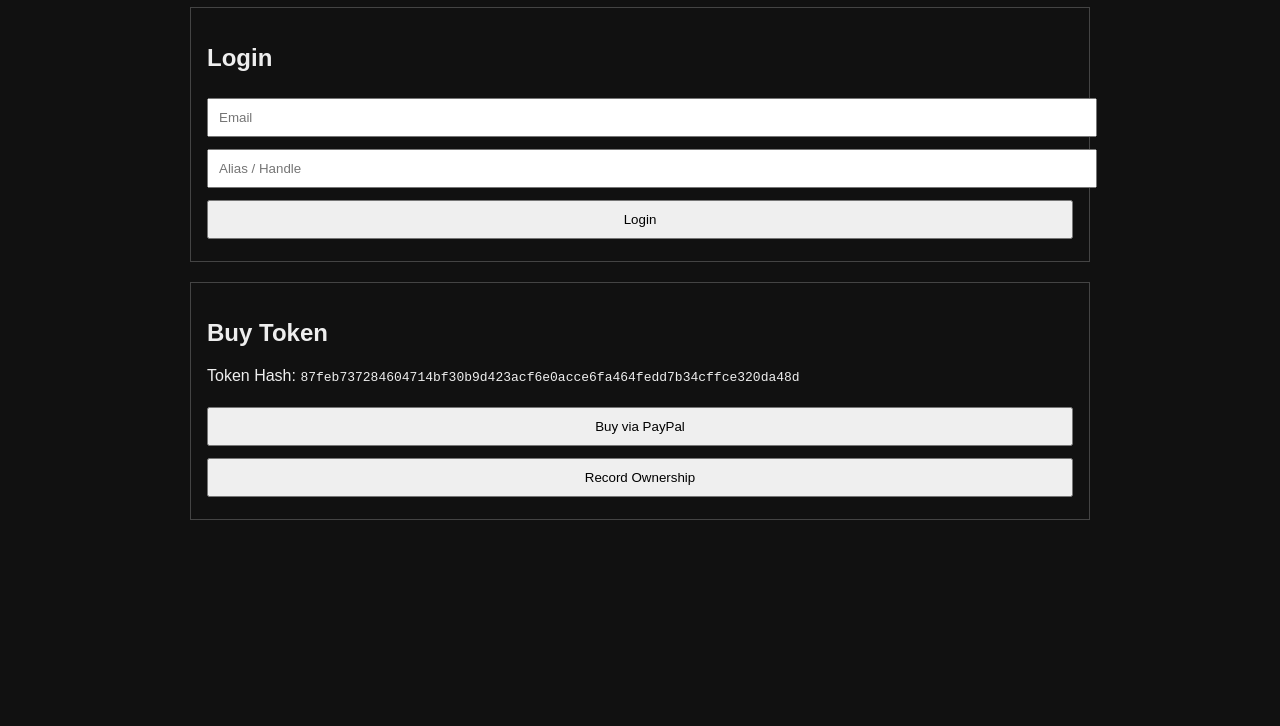
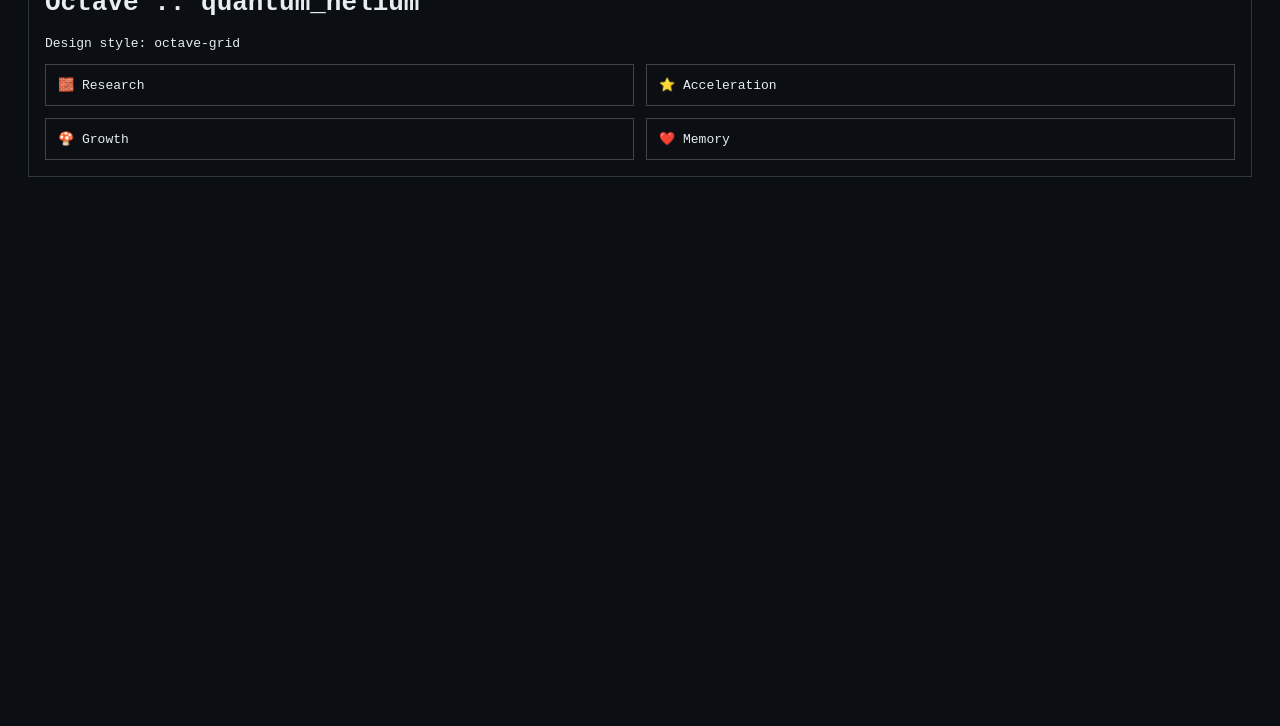
Before and after one commit to pewpi-infinity/quantum_helium, a plain HTML site: page index.html in a window 1280 px wide. Shown: the part 74-800 px from the top of the page. Drawn offline with Linux system fonts and the light colour scheme.

Commit message:
c13b0 sweep: research, goal, token, index

```diff
--- a/index.html
+++ b/index.html
@@ -1,74 +1,25 @@
-<!DOCTYPE html>
+<!doctype html>
 <html>
 <head>
 <meta charset="utf-8">
-<title>quantum_helium — Token Purchase</title>
+<title>quantum_helium — Octave</title>
 <style>
-body { font-family: sans-serif; background:#111; color:#eee; max-width:900px; margin:auto; }
-input, button { padding:10px; margin:6px 0; width:100%; }
-.box { border:1px solid #444; padding:16px; margin-top:20px; }
+body{font-family:monospace;background:#0b0f14;color:#e6edf3;padding:20px}
+.box{border:1px solid #30363d;padding:16px}
+.grid{display:grid;grid-template-columns:repeat(2,1fr);gap:12px}
+.card{border:1px solid #444;padding:12px}
 </style>
 </head>
 <body>
-
-<h1>🧱 Token Access — quantum_helium</h1>
-
 <div class="box">
-<h2>Login</h2>
-<input id="email" placeholder="Email">
-<input id="alias" placeholder="Alias / Handle">
-<button onclick="login()">Login</button>
+<h1>Octave :: quantum_helium</h1>
+<p>Design style: octave-grid</p>
+<div class="grid">
+  <div class="card">🧱 Research</div>
+  <div class="card">⭐ Acceleration</div>
+  <div class="card">🍄 Growth</div>
+  <div class="card">❤️ Memory</div>
 </div>
-
-<div class="box">
-<h2>Buy Token</h2>
-<p>Token Hash: <code>87feb737284604714bf30b9d423acf6e0acce6fa464fedd7b34cffce320da48d</code></p>
-
-<form action="https://www.paypal.com/cgi-bin/webscr" method="post" target="_blank">
-<input type="hidden" name="cmd" value="_xclick">
-<input type="hidden" name="business" value="watsonkris611@gmail.com">
-<input type="hidden" name="item_name" value="c13b0 Token — quantum_helium">
-<input type="hidden" name="currency_code" value="USD">
-<input type="hidden" name="amount" value="10.06">
-<input type="hidden" name="custom" value="quantum_helium|87feb737284604714bf30b9d423acf6e0acce6fa464fedd7b34cffce320da48d">
-<button type="submit">Buy via PayPal</button>
-</form>
-
-<button onclick="record()">Record Ownership</button>
 </div>
-
-<script>
-function login() {
-  localStorage.setItem("c13b0_email", document.getElementById("email").value);
-  localStorage.setItem("c13b0_alias", document.getElementById("alias").value);
-  alert("Logged in");
-}
-
-function record() {
-  const e = localStorage.getItem("c13b0_email");
-  const a = localStorage.getItem("c13b0_alias");
-  if (!e || !a) { alert("Login first"); return; }
-
-  const rec = {
-    email_hash: "87feb737284604714bf30b9d423acf6e0acce6fa464fedd7b34cffce320da48d".slice(0,8) + ":" + e,
-    alias: a,
-    repo: "quantum_helium",
-    token: "87feb737284604714bf30b9d423acf6e0acce6fa464fedd7b34cffce320da48d",
-    time: new Date().toISOString()
-  };
-
-  fetch("OWNERS.json")
-    .then(r => r.json())
-    .then(j => {
-      j.push(rec);
-      const blob = new Blob([JSON.stringify(j,null,2)],{type:"application/json"});
-      const a = document.createElement("a");
-      a.href = URL.createObjectURL(blob);
-      a.download = "OWNERS.json";
-      a.click();
-    });
-}
-</script>
-
 </body>
 </html>
```
Also changed, not shown: 2 other files.
